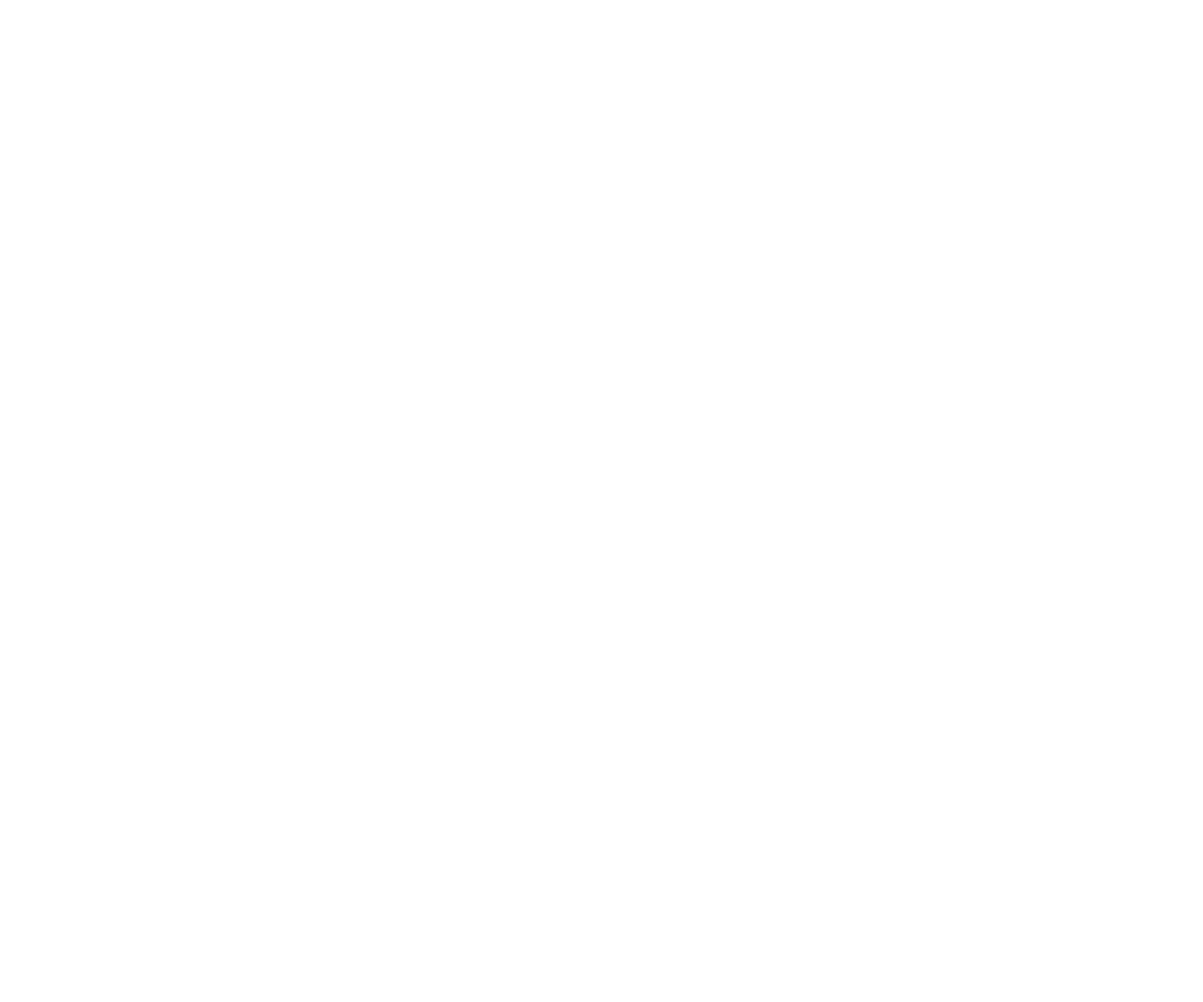
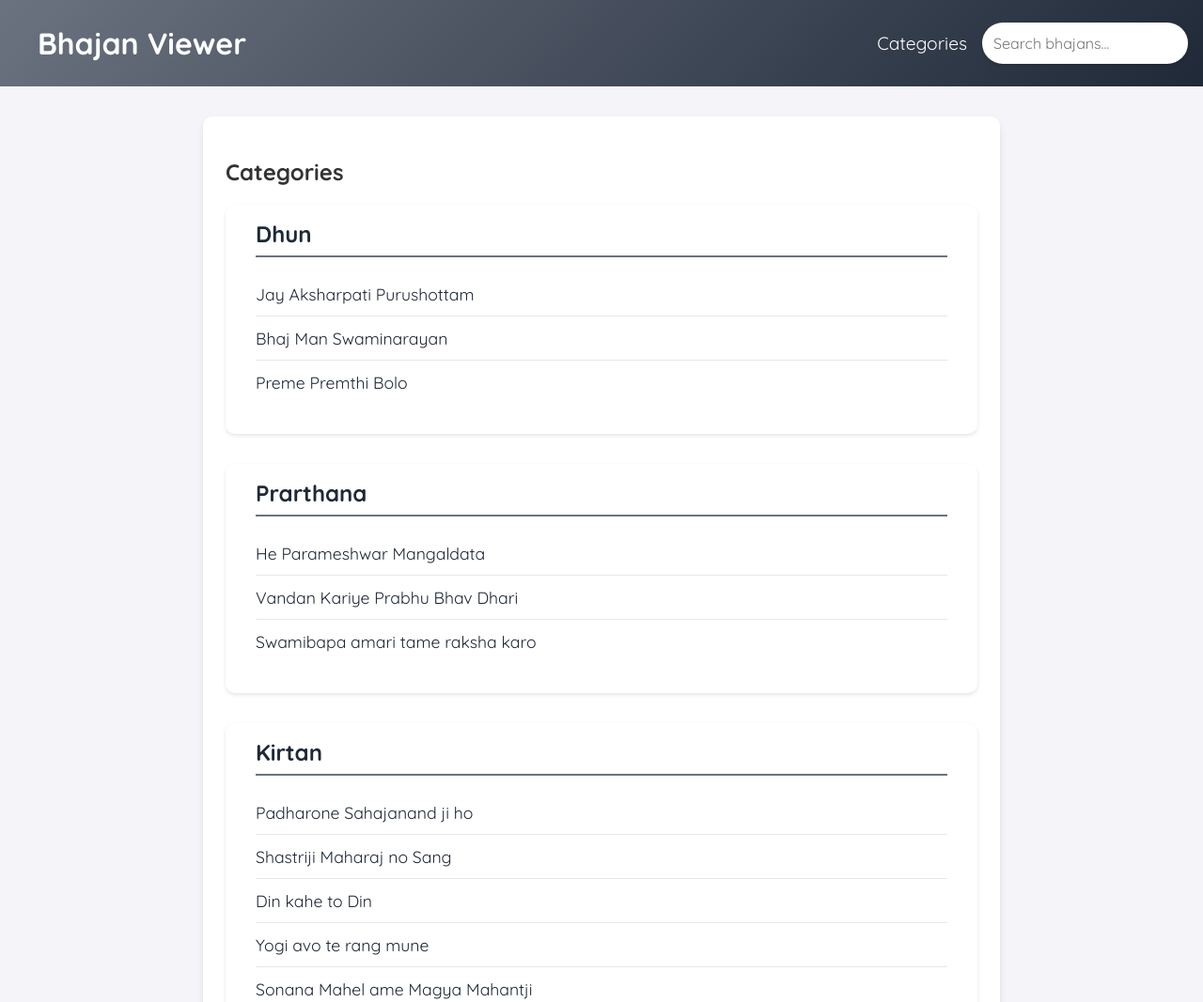
Before and after one commit to yashp1907/NSCBhajanViewer, a plain HTML site: page categories.html in a window 1280 px wide. Shown: the top 1067 px of the page at 94% size. Before the commit the page ends 800 px from the top, so only its background shows below. Drawn offline with Linux system fonts and the light colour scheme.

Commit message:
did some fire shit

```diff
--- a/app.js
+++ b/app.js
@@ -7,7 +7,8 @@ function processAndCleanData(data) {
       id: index + 1,
       title: row["Name"].trim(),
       gujarati: row["Gujarati Lyrics"].trim(),
-      english: row["English Lyrics"].trim()
+      english: row["English Lyrics"].trim(),
+      category: row["Category:"]?.trim()
     }));
 }
 
@@ -18,7 +19,6 @@ function displayBhajans(bhajansToShow) {
     bhajansToShow.forEach(bhajan => {
       const card = document.createElement('div');
       card.className = 'bhajan-card';
-      // Replace \n with <br> for the preview snippet
       const preview = bhajan.gujarati.replace(/\n/g, '<br>').slice(0, 50) + '...';
       card.innerHTML = `
         <h3>${bhajan.title}</h3>
@@ -32,13 +32,36 @@ function displayBhajans(bhajansToShow) {
   }
 }
 
+function displayCategories() {
+  const categoryList = document.getElementById('categoryList');
+  if (categoryList) {
+    const categories = [...new Set(bhajans.map(b => b.category).filter(c => c))];
+    categoryList.innerHTML = '';
+    categories.forEach(category => {
+      const section = document.createElement('div');
+      section.className = 'category-section';
+      section.innerHTML = `<h3>${category}</h3>`;
+      const bhajanList = document.createElement('ul');
+      bhajanList.className = 'bhajan-list';
+      const filteredBhajans = bhajans.filter(b => b.category === category);
+      filteredBhajans.forEach(bhajan => {
+        const listItem = document.createElement('li');
+        listItem.className = 'bhajan-item';
+        listItem.innerHTML = `<a href="bhajan.html?id=${bhajan.id}" class="bhajan-link">${bhajan.title}</a>`;
+        bhajanList.appendChild(listItem);
+      });
+      section.appendChild(bhajanList);
+      categoryList.appendChild(section);
+    });
+  }
+}
+
 function loadBhajanDetails() {
   const urlParams = new URLSearchParams(window.location.search);
   const bhajanId = parseInt(urlParams.get('id'));
   const bhajan = bhajans.find(b => b.id === bhajanId);
   if (bhajan && document.getElementById('bhajanDetails')) {
     document.getElementById('bhajanTitle').textContent = bhajan.title;
-    // Replace \n with <br> for lyrics display
     document.getElementById('gujaratiLyrics').innerHTML = bhajan.gujarati.replace(/\n/g, '<br>');
     document.getElementById('englishLyrics').innerHTML = bhajan.english.replace(/\n/g, '<br>');
   }
@@ -53,10 +76,35 @@ function loadBhajans() {
     .then(text => {
       const data = JSON.parse(text);
       bhajans = processAndCleanData(data);
-      displayBhajans(bhajans);
+      const urlParams = new URLSearchParams(window.location.search);
+      const category = urlParams.get('category');
+      if (category) {
+        const filteredBhajans = bhajans.filter(b => b.category === decodeURIComponent(category));
+        displayBhajans(filteredBhajans);
+      } else {
+        displayBhajans(bhajans);
+      }
       loadBhajanDetails();
+      displayCategories();
     })
     .catch(err => console.error('Error loading JSON:', err));
+}
+
+function setupNavigation() {
+  const homeLink = document.getElementById('homeLink');
+  const categoriesLink = document.getElementById('categoriesLink');
+
+  if (homeLink) {
+    homeLink.addEventListener('click', () => {
+      window.location.href = 'index.html';
+    });
+  }
+
+  if (categoriesLink) {
+    categoriesLink.addEventListener('click', () => {
+      window.location.href = 'categories.html';
+    });
+  }
 }
 
 document.getElementById('searchBar')?.addEventListener('input', (e) => {
@@ -71,4 +119,5 @@ document.getElementById('searchBar')?.addEventListener('input', (e) => {
 
 document.addEventListener('DOMContentLoaded', () => {
   loadBhajans();
+  setupNavigation();
 });
--- a/categories.html
+++ b/categories.html
@@ -0,0 +1,30 @@
+<!DOCTYPE html>
+<html lang="en">
+<head>
+    <meta charset="UTF-8">
+    <meta name="viewport" content="width=device-width, initial-scale=1.0">
+    <title>Categories - NSC Bhajan Viewer</title>
+    <link href="https://fonts.googleapis.com/css2?family=Quicksand:wght@400;700&family=Noto+Sans+Gujarati&display=swap" rel="stylesheet">
+    <link rel="stylesheet" href="styles.css">
+</head>
+<body>
+    <header>
+        <div class="header-container">
+            <h1 id="homeLink">Bhajan Viewer</h1>
+            <div class="search-and-categories">
+                <div id="categoriesLink" class="categories-link">Categories</div>
+                <div class="search-container">
+                    <input type="text" id="searchBar" placeholder="Search bhajans...">
+                </div>
+            </div>
+        </div>
+    </header>
+    <div class="categories-page">
+        <h2>Categories</h2>
+        <div id="categoryList">
+            <!-- Category sections will be populated here -->
+        </div>
+    </div>
+    <script src="app.js"></script>
+</body>
+</html>
--- a/styles.css
+++ b/styles.css
@@ -1,5 +1,5 @@
 body {
-  font-family:'Quicksand';
+  font-family: 'Quicksand', sans-serif;
   margin: 0;
   padding: 0;
   background-color: #f4f4f9;
@@ -9,35 +9,57 @@ body {
 header {
   background: linear-gradient(135deg, #6b7280, #1f2937);
   color: white;
-  text-align: center;
-  padding: 2rem;
+  padding: 1.5rem;
+}
+
+.header-container {
+  display: flex;
+  justify-content: space-between;
+  align-items: center;
+  max-width: 1200px;
+  margin: 0 auto;
 }
 
 header h1 {
-  position:relative;
   margin: 0;
   font-size: 2rem;
-  top: 23px;
-  right: 490px;
+  cursor: pointer;
+  transition: color 0.3s;
+}
+
+header h1:hover {
+  color: #e5e7eb;
+}
+
+.search-and-categories {
+  display: flex;
+  align-items: center;
+  gap: 1rem;
 }
 
 .search-container {
-  margin-top: 1rem;
+  flex: 1;
 }
 
 #searchBar {
-  position: relative;
-  left: 450px;
-  bottom: 35px;
   padding: 0.75rem;
-  width: 80%;
+  width: 100%;
   max-width: 300px;
   border: none;
   border-radius: 25px;
   font-size: 1rem;
-  font-size: small;
-  font-family:'Quicksand';
+  font-family: 'Quicksand', sans-serif;
   box-shadow: 0 2px 4px rgba(0, 0, 0, 0.1);
+}
+
+.categories-link {
+  font-size: 1.2rem;
+  cursor: pointer;
+  transition: color 0.3s;
+}
+
+.categories-link:hover {
+  color: #e5e7eb;
 }
 
 .bhajan-grid {
@@ -61,7 +83,7 @@ header h1 {
   transform: translateY(-5px);
 }
 
-.bhajan-card h3 {
+.bhajan-card h3, .category-section h3 {
   margin: 0;
   font-size: 1.25rem;
   color: #1f2937;
@@ -72,7 +94,47 @@ header h1 {
   font-size: 0.9rem;
 }
 
-.bhajan-page {
+.category-section {
+  margin-bottom: 2rem;
+  padding: 1rem 2rem;
+  background: white;
+  border-radius: 10px;
+  box-shadow: 0 2px 4px rgba(0, 0, 0, 0.1);
+}
+
+.category-section h3 {
+  font-size: 1.5rem;
+  margin-bottom: 1rem;
+  border-bottom: 2px solid #6b7280;
+  padding-bottom: 0.5rem;
+}
+
+.bhajan-list {
+  list-style: none;
+  padding: 0;
+}
+
+.bhajan-item {
+  padding: 0.75rem 0;
+  border-bottom: 1px solid #e5e7eb;
+}
+
+.bhajan-item:last-child {
+  border-bottom: none;
+}
+
+.bhajan-link {
+  text-decoration: none;
+  color: #1f2937;
+  font-size: 1.1rem;
+  transition: color 0.3s;
+}
+
+.bhajan-link:hover {
+  color: #6b7280;
+}
+
+.bhajan-page, .categories-page {
   max-width: 800px;
   margin: 2rem auto;
   padding: 1.5rem;
@@ -97,7 +159,7 @@ header h1 {
 .bhajan-page p {
   font-size: 1rem;
   line-height: 1.6;
-  font-family: 'Noto Sans Gujarati', sans-serif; /* For Gujarati text */
+  font-family: 'Noto Sans Gujarati', sans-serif;
 }
 
 .back-link {
@@ -113,7 +175,21 @@ header h1 {
 }
 
 @media (max-width: 768px) {
-  .bhajan-page {
+  .header-container {
+    flex-direction: column;
+    gap: 1rem;
+  }
+
+  .search-and-categories {
+    width: 100%;
+    justify-content: center;
+  }
+
+  #searchBar {
+    max-width: 100%;
+  }
+
+  .bhajan-page, .categories-page {
     margin: 1rem;
     padding: 1rem;
   }
```
Also changed, not shown: bhajan.html (+8 -3 lines), index.html (+10 -7 lines), 1 other file.
